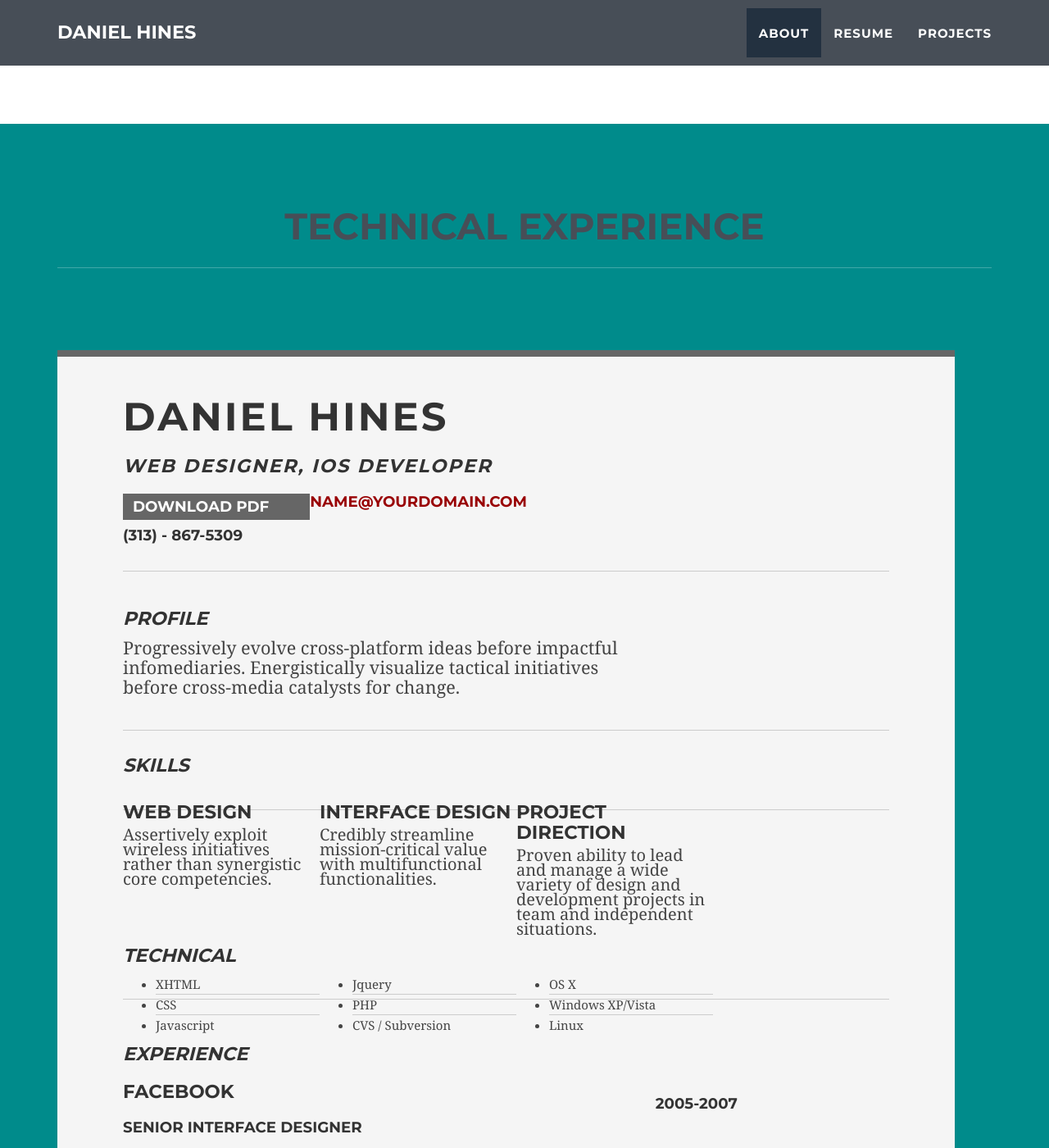
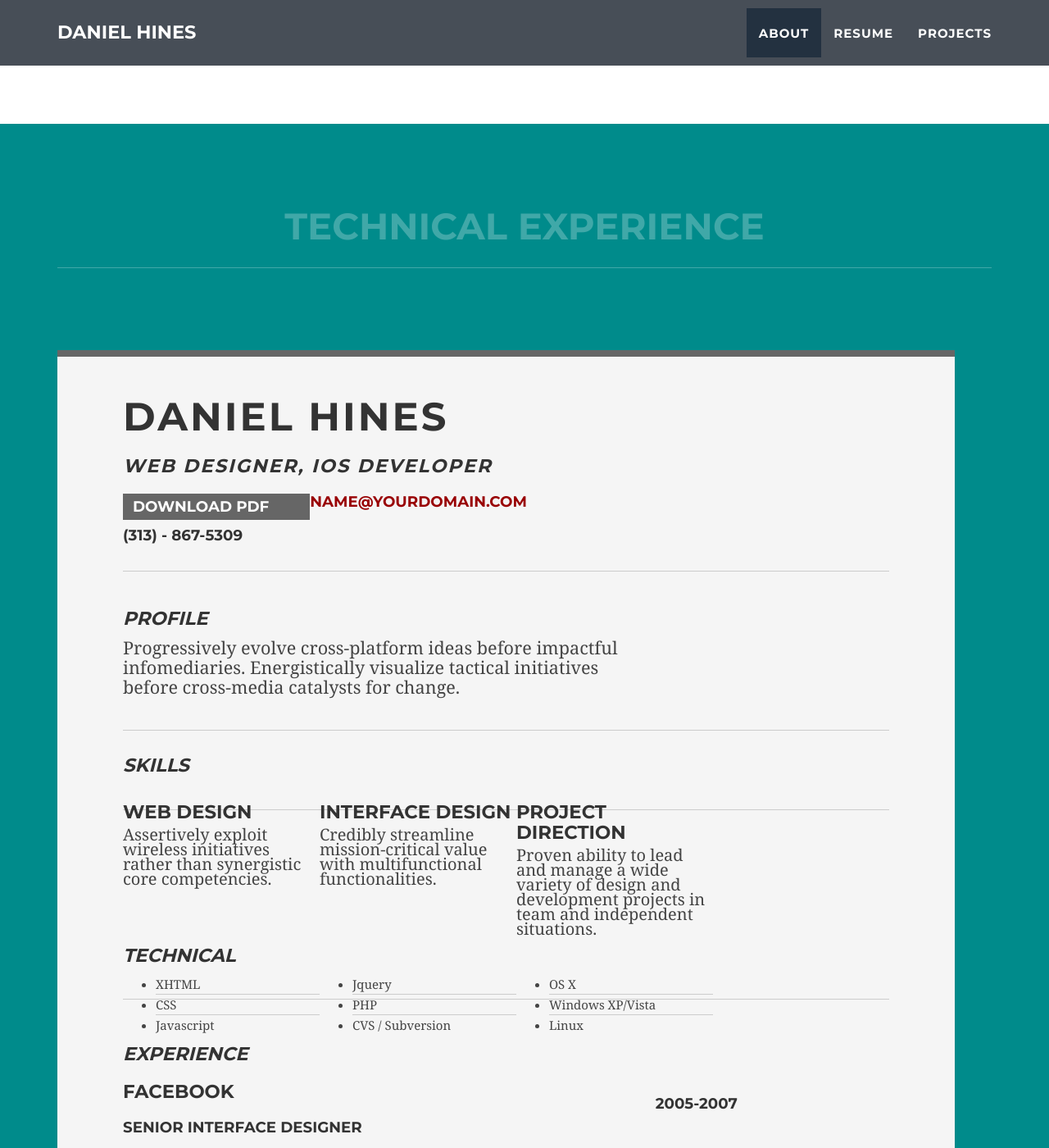
Before and after one commit to danielchines/danielchines.github.io, a Jekyll site: the page built from index.html, in a window 1280 px wide and 1400 px high, scrolled down 1496 px. Shown: the whole window at 82% size. Built offline with Jekyll 4.4.1, drawn with Linux system fonts in a browser that asks for light colours; a style sheet for code colours, icons or effects is not loaded.

Commit message:
Update main.css

```diff
--- a/_includes/css/main.css
+++ b/_includes/css/main.css
@@ -178,7 +178,7 @@ section h2.dark {
 }
 
 section h2.white {
-    color: #{{ site.color.secondary }};
+    color: rgba(255,255,255,.25);
     text-align: center;
     margin: 0 0 20px 0;
     padding-bottom: 25px;
```
